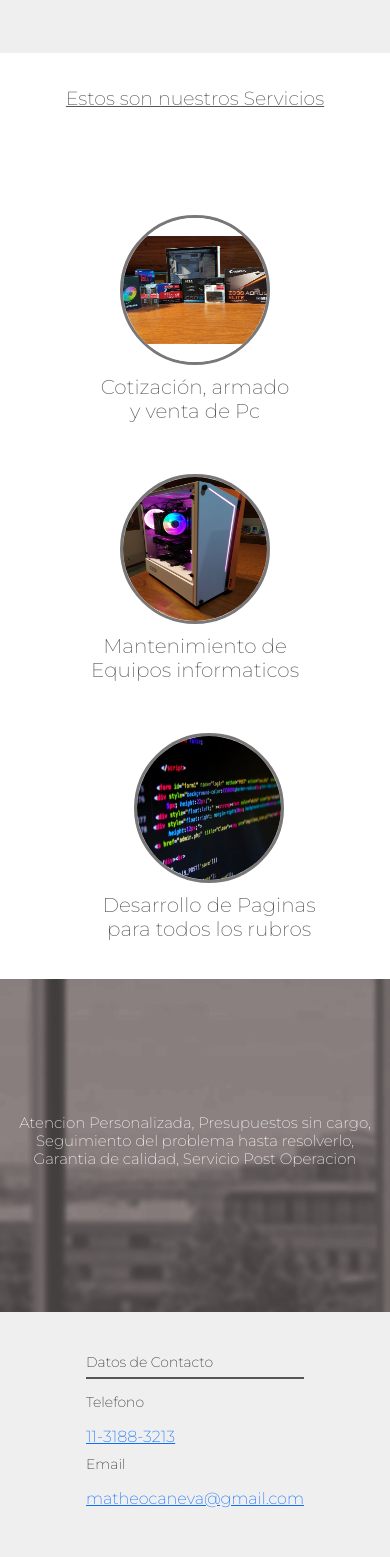
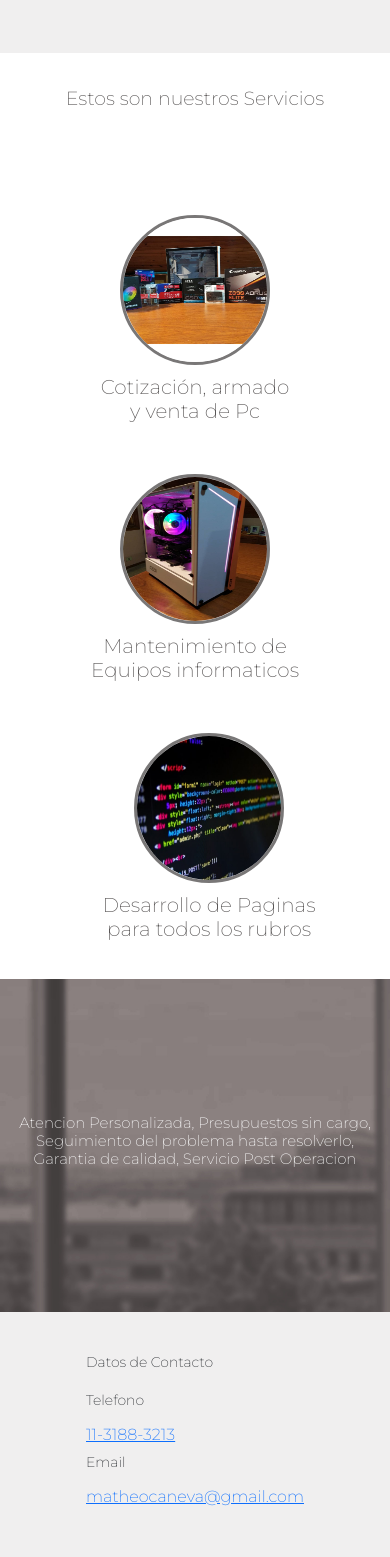
Before and after one commit to MatheoLCaneva/goldenBytePagina, a plain HTML site: page index.html in a window 390 px wide. Shown: the part 880-2437 px from the top of the page. Drawn offline with nearby package versions, Linux system fonts and the light colour scheme.

```diff
--- a/css/estilos.css
+++ b/css/estilos.css
@@ -109,7 +109,6 @@ header {
     font-weight: normal;
     font-size: 25px;
     color: rgb(88, 85, 85);
-    text-decoration: underline;
     line-height: 0;
 }
 
@@ -121,7 +120,6 @@ header {
     font-family: 'Montserrat', sans-serif;
     display: inline-block;
     border-width: 2px;
-    text-decoration: underline;
 }
 
 /*SERVICIOS, IMAGENES CIRCULARES Y DESCRIPCIONES  */
@@ -221,10 +219,6 @@ header {
 .estilos_contacto {
     font-weight: normal;
     line-height: 30px;
-}
-
-.subrayado {
-    border-bottom: solid 2px rgb(88, 85, 85);
 }
 
 /* ESTILOS PARA LA PARTE DONDE ESTA EL FORMULARIO */
```
